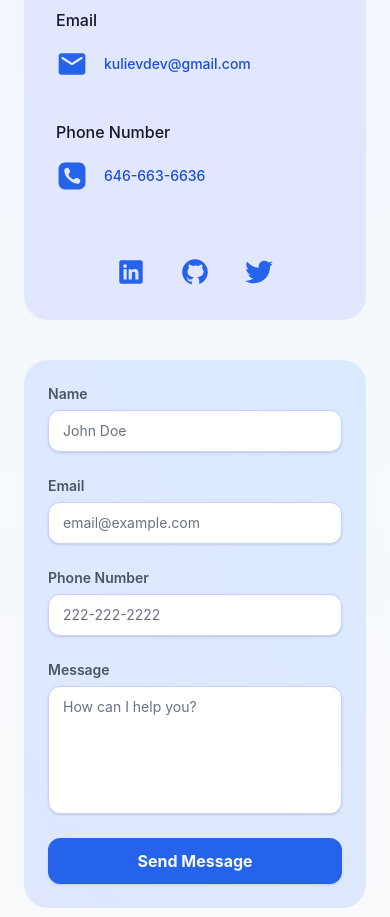
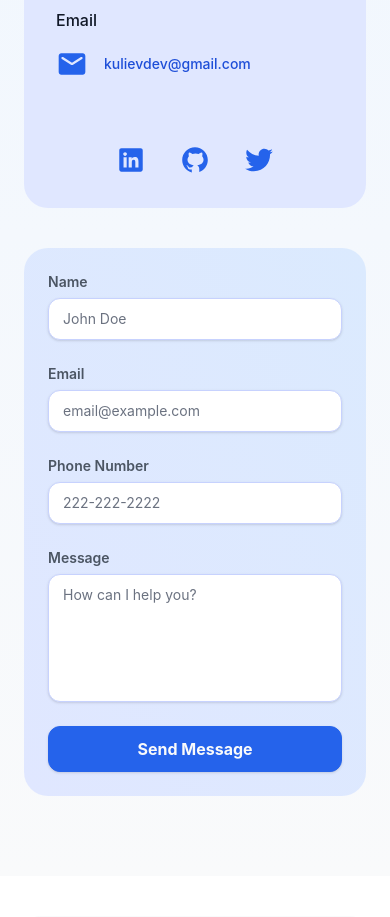
Before and after one commit to kulievdev/portfolio-website, a React (Vite) app: page / in a window 390 px wide. Shown: the part 9300-10217 px from the top of the page. Built offline with nearby package versions, Linux system fonts and the light colour scheme.

Commit message:
Comment out phone number

```diff
--- a/src/Pages/Contact/Message.tsx
+++ b/src/Pages/Contact/Message.tsx
@@ -44,7 +44,7 @@ const Message = () => {
             </a>
           </div>
         </div>
-        <div className="w-max">
+        {/* <div className="w-max">
           <p className="mb-4 text-left text-base font-medium leading-normal text-gray-900 sm:text-lg bigDesktop:text-2xl">
             Phone Number
           </p>
@@ -63,7 +63,7 @@ const Message = () => {
               646-663-6636
             </a>
           </div>
-        </div>
+        </div> */}
       </div>
       <div className="flex justify-center gap-8">
         {mySocials.map((mySocial, idx) => {
```
